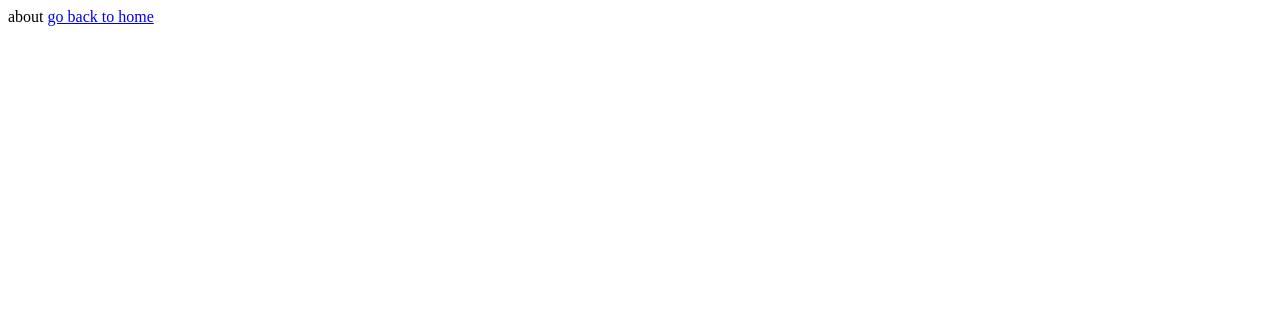
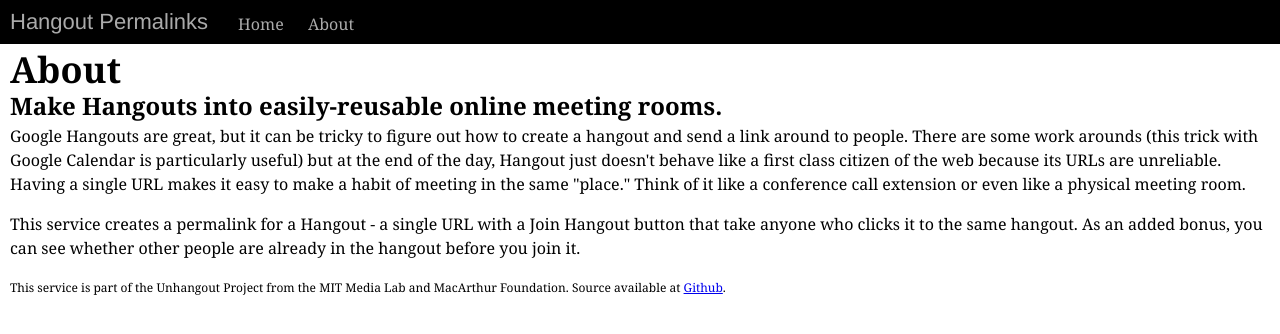
Before and after one commit to davestantonmmc3260/davestantonmmc3260.github.io, a plain HTML site: page about.html in a window 1280 px wide. Drawn offline with Linux system fonts and the light colour scheme.

Commit message:
Updated about.html and navigation links.

```diff
--- a/about.html
+++ b/about.html
@@ -1,3 +1,28 @@
-about
-
-<a href="index.html">go back to home</a>
+<!DOCTYPE html>
+<html>
+    <head>
+        <title>Hangout Permalinks</title>
+        <meta http-equiv="Content-Type" content="text/html; charset=UTF-8" />
+        <link rel="stylesheet" href="css/base.css" />
+    </head>
+    <body>
+        <header>
+            <h1>
+                <a href="index.html">Hangout Permalinks</a>
+            </h1>
+            <nav>
+                <a href="index.html">Home</a>
+                <a href="about.html">About</a>
+            </nav>
+        </header>
+        <article>
+            <h1>About</h1>
+            <h2>Make Hangouts into easily-reusable online meeting rooms.</h2>
+            <p>Google Hangouts are great, but it can be tricky to figure out how to create a hangout and send a link around to people. There are some work arounds (this trick with Google Calendar is particularly useful) but at the end of the day, Hangout just doesn't behave like a first class citizen of the web because its URLs are unreliable. Having a single URL makes it easy to make a habit of meeting in the same "place." Think of it like a conference call extension or even like a physical meeting room.</p>
+            <p>This service creates a permalink for a Hangout - a single URL with a Join Hangout button that take anyone who clicks it to the same hangout. As an added bonus, you can see whether other people are already in the hangout before you join it.</p>
+        </article>
+        <footer>
+            <p>This service is part of the Unhangout Project from the MIT Media Lab and MacArthur Foundation. Source available at <a href="https://github.com/drewww/unhangout">Github</a>.</p>
+        </footer>
+    </body>
+</html>
```
Also changed, not shown: index.html (+1 -1 lines).
